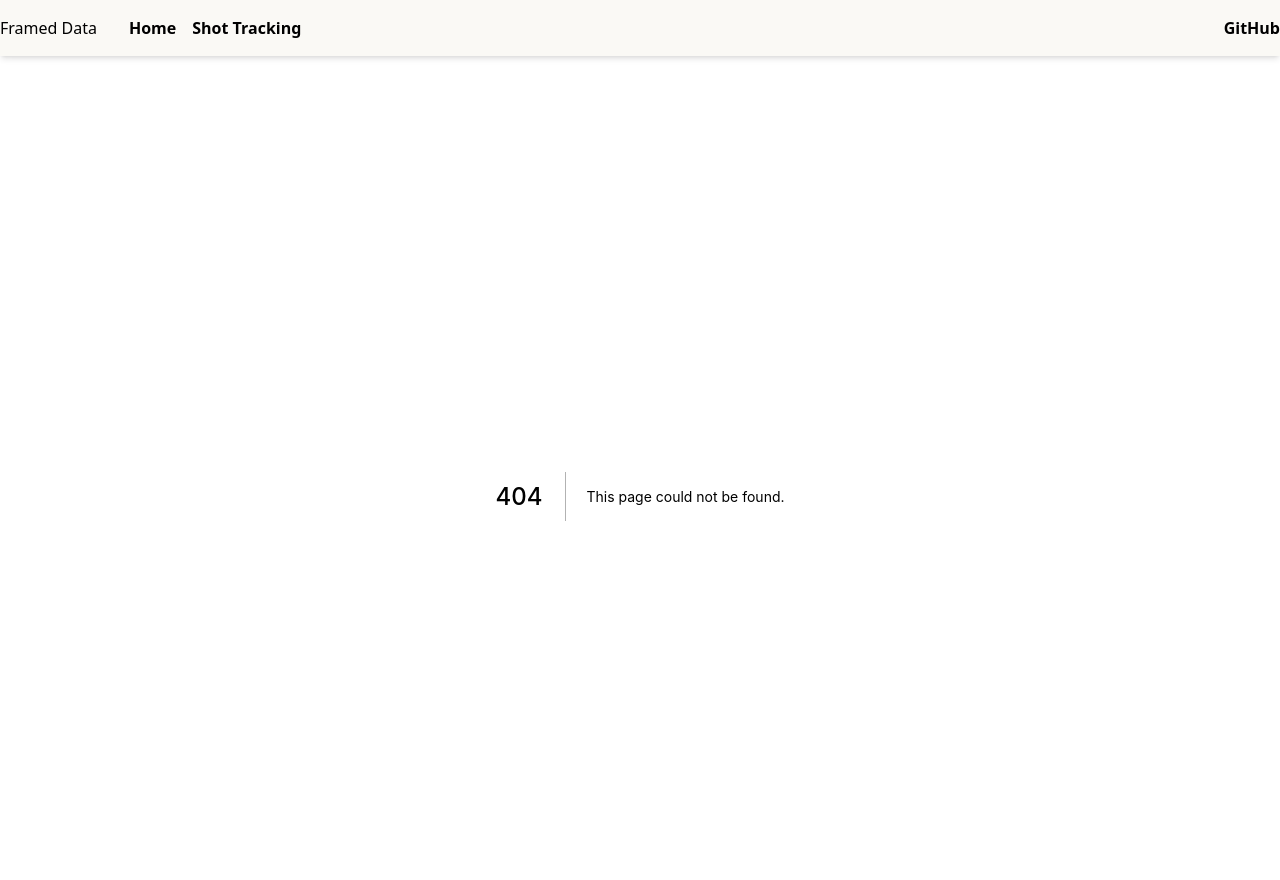
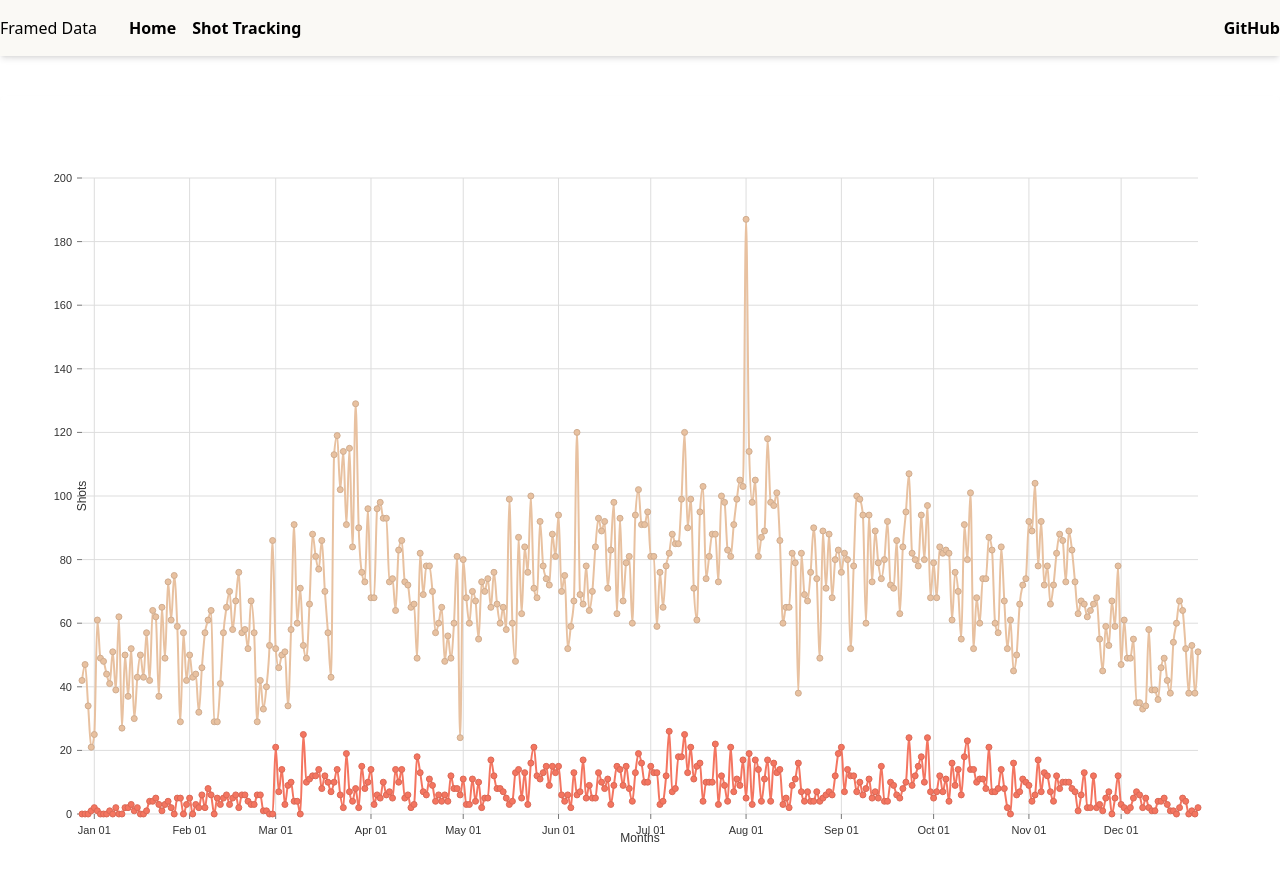
Before and after one commit to singularitypress/framed-data, a Next.js app: page /sys-vs-hof in a window 1280 px wide. Before the commit this address had no page. Shown: the top 880 px of the page. Built offline with nearby package versions, Linux system fonts and the light colour scheme.

Commit message:
hide ranked stats

```diff
--- a/package.json
+++ b/package.json
@@ -19,8 +19,9 @@
   },
   "homepage": "https://github.com/singularitypress/framed-data#readme",
   "dependencies": {
-    "@nivo/calendar": "^0.76.0",
-    "@nivo/core": "^0.76.0",
+    "@nivo/calendar": "^0.77.0",
+    "@nivo/core": "^0.77.0",
+    "@nivo/line": "^0.77.0",
     "next": "^12.0.7",
     "react": "^17.0.2",
     "react-dom": "^17.0.2",
--- a/pages/ranked-stats.tsx
+++ /dev/null
@@ -1,48 +0,0 @@
-import React, { useState } from "react";
-import { Container, Input } from "../components";
-
-import data from "../data/sys_hof1";
-
-type TSortOptions = "successRate" | "sys" | "hof";
-
-const RankedStats = () => {
-  const [searchTerm, setSearchTerm] = useState("nothingshouldbehere");
-  return (
-    <>
-      <Container className="mb-8">
-        <label className="mb-4" htmlFor="items-to-display">
-          <div>Find yourself</div>
-          <Input type="text" onChange={(e) => setSearchTerm(e.target.value)} />
-        </label>
-
-      </Container>
-      <Container>
-        <ul className="grid grid-cols-5 gap-4">
-          {
-            data.filter((item) => item.author.toLowerCase().match(new RegExp(searchTerm.toLowerCase(), "g"))).map((item) => (
-              <li key={item.author} className="rounded-md shadow-lg bg-theme-dp12 p-6 flex flex-col justify-between">
-                <h2 className="font-bold text-2xl pb-2 border-b-2 border-b-theme-base mb-2 dark:border-b-theme-accent">{item.author}</h2>
-                <div>
-                  <div>
-                    <h3 className="font-bold">Posts</h3>
-                    <p>{item.sys}</p>
-                  </div>
-                  <div>
-                    <h3 className="font-bold">HOF Appearances</h3>
-                    <p>{item.hof}</p>
-                  </div>
-                  <div>
-                    <h3 className="font-bold">HOF Appearance Rate</h3>
-                    <p>{(item.successRate * 100).toFixed(2)}%</p>
-                  </div>
-                </div>
-              </li>
-            ))
-          }
-        </ul>
-      </Container>
-    </>
-  );
-};
-
-export default RankedStats;
--- /dev/null
+++ b/pages/sys-vs-hof.tsx
@@ -0,0 +1,60 @@
+import React from "react";
+import { ResponsiveLine } from "@nivo/line";
+
+import { Container } from "../components";
+
+import sys from "../data/shottracking";
+import hof from "../data/hoftracking";
+
+const SysVsHof = () => {
+  return (
+    <Container className="h-screen">
+      <ResponsiveLine
+        margin={{ left: 50, right: 50, top: 50, bottom: 50 }}
+        animate={true}
+        enableSlices={false}
+        data={[
+          {
+            id: "Share your shot",
+            data: sys.map((item) => ({ x: item.day, y: item.value })),
+          },
+          {
+            id: "Hall of Framed",
+            data: hof.map((item) => ({ x: item.day, y: item.value })),
+          },
+        ]}
+        theme={{
+          textColor: "#fff",
+        }}
+        xScale={{
+          type: "time",
+          format: "%Y-%m-%d",
+          useUTC: false,
+          precision: "day",
+        }}
+        xFormat="time:%Y-%m-%d"
+        yScale={{
+          type: "linear",
+          stacked: false,
+        }}
+        axisLeft={{
+          legend: "Shots",
+        }}
+        axisBottom={{
+          format: "%b %d",
+          legend: "Months",
+          legendOffset: 24,
+        }}
+        curve="monotoneX"
+        pointBorderWidth={1}
+        pointBorderColor={{
+          from: "color",
+          modifiers: [["darker", 0.3]],
+        }}
+        useMesh={true}
+      />
+    </Container>
+  );
+};
+
+export default SysVsHof;
```
Also changed, not shown: 1 other file (tests, documents, lock files or other folders).
